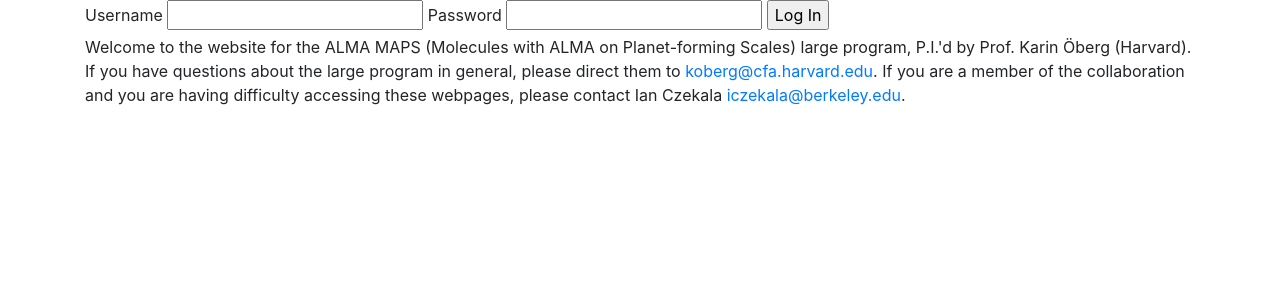
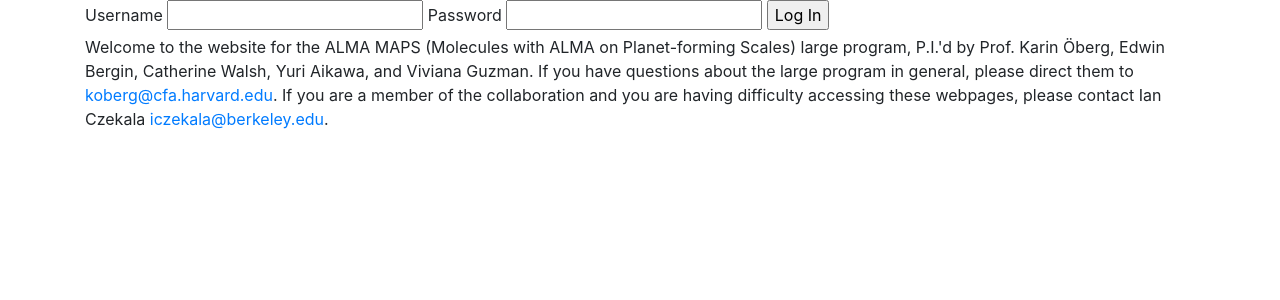
Before and after one commit to AstroChem/MAPServer, a Flask app: page /auth/login in a window 1280 px wide. Shown: the part 56-356 px from the top of the page. Run offline with Flask 2, Linux system fonts and the light colour scheme; some libraries are stand-ins or nearby versions.

Commit message:
added copis to login.

```diff
--- a/application/templates/auth/login.html
+++ b/application/templates/auth/login.html
@@ -14,8 +14,9 @@
 </form>
 <p>
   Welcome to the website for the ALMA MAPS (Molecules with ALMA on Planet-forming Scales) large program, P.I.'d by Prof.
-  Karin &Ouml;berg (Harvard). If you have questions about the large program in general, please direct them to <a
-    href="mailto:koberg@cfa.harvard.edu">koberg@cfa.harvard.edu</a>. If you are a member of the collaboration and you
+  Karin &Ouml;berg, Edwin Bergin, Catherine Walsh, Yuri Aikawa, and Viviana Guzman. If you have questions about the
+  large program in general, please direct them to <a href="mailto:koberg@cfa.harvard.edu">koberg@cfa.harvard.edu</a>. If
+  you are a member of the collaboration and you
   are having difficulty accessing these webpages, please contact Ian Czekala <a
     href="iczekala@berkeley.edu">iczekala@berkeley.edu</a>.
 </p>
```
